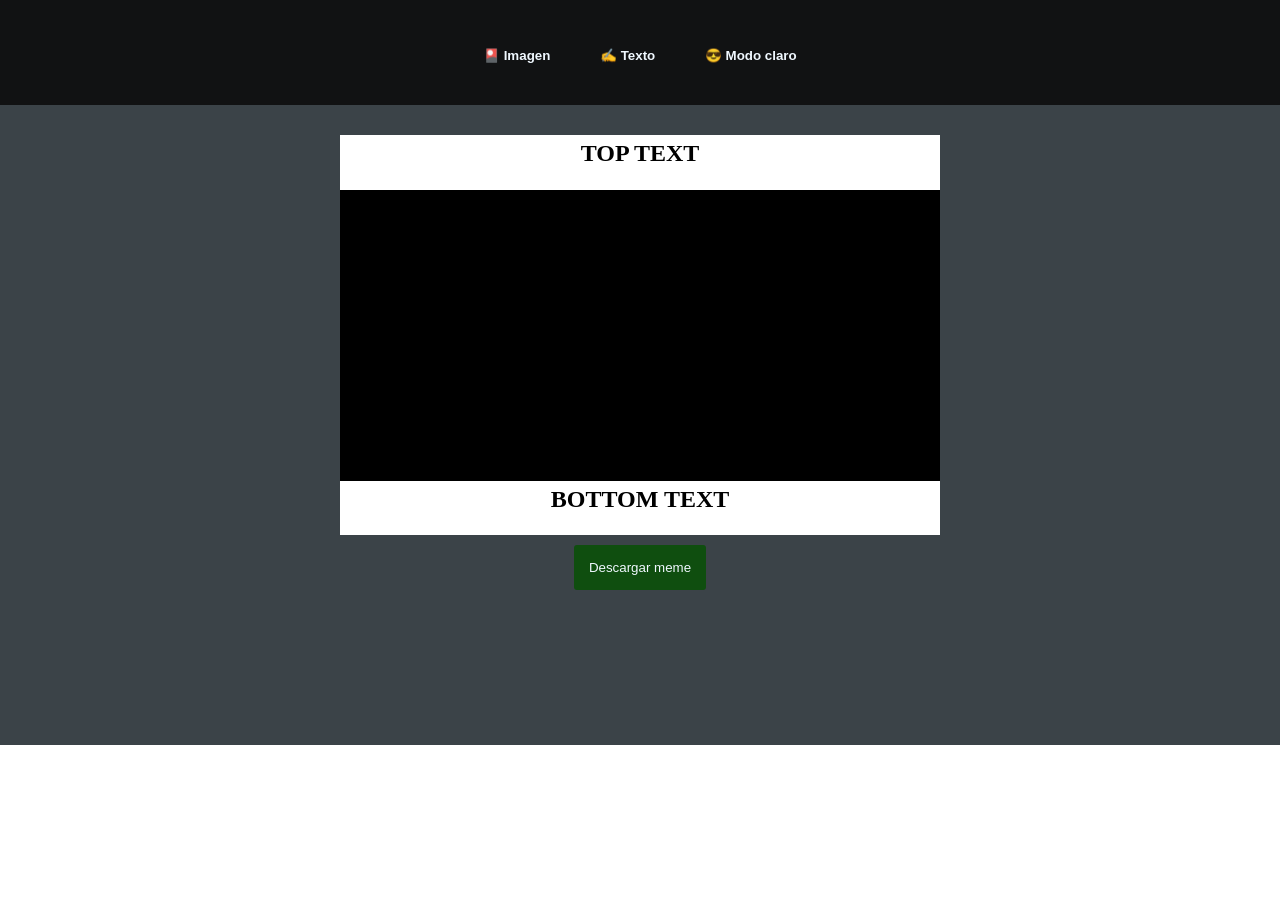
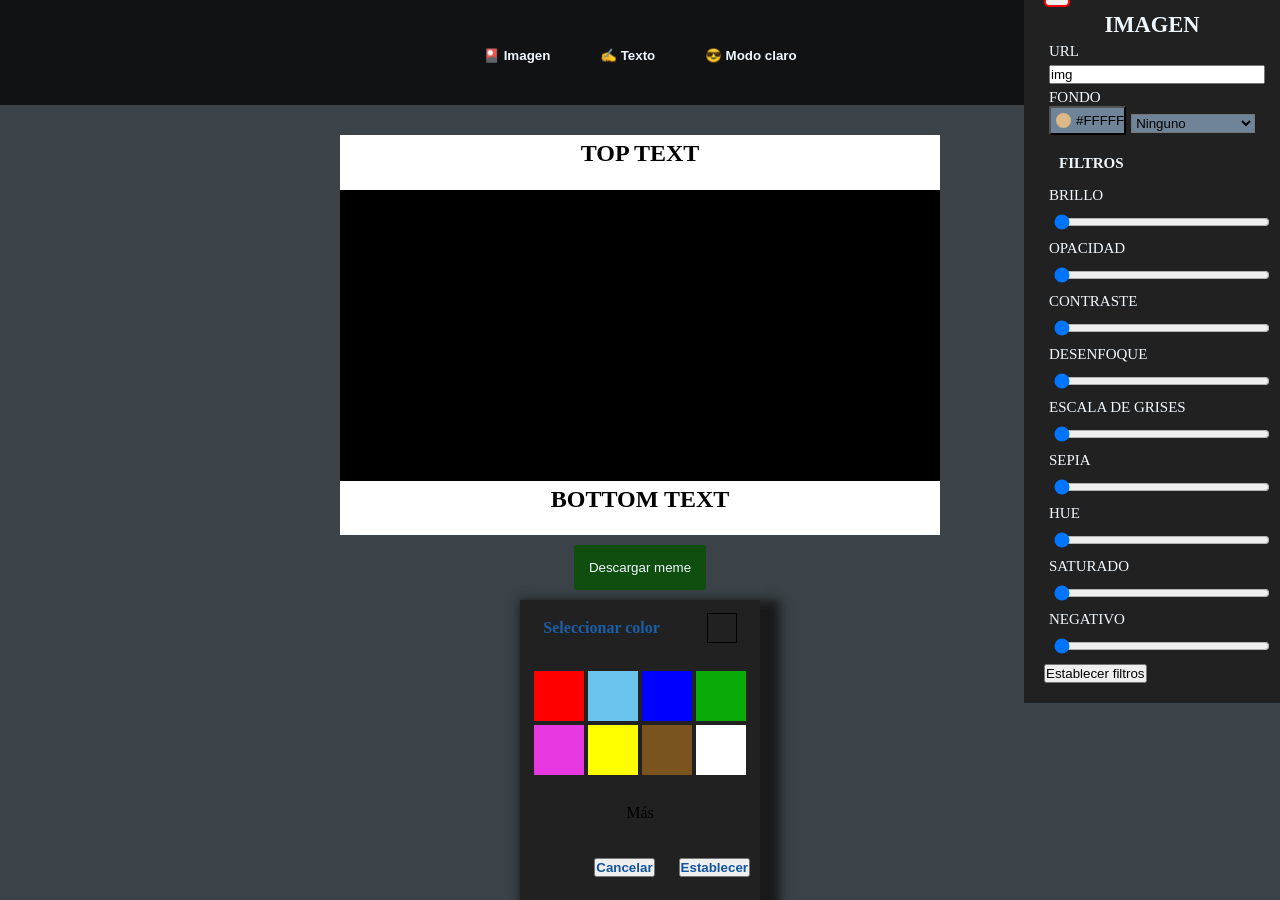
Before and after one commit to cintyy73/generador-de-memes, a plain HTML site: page index.html in a window 1280 px wide. Shown: the part 55-955 px from the top of the page. Before the commit the page ends 800 px from the top, so only its background shows below. Drawn offline with Linux system fonts and the light colour scheme.

Commit message:
modal img ok! agrego paleta de colores falta revisar add remove en js

```diff
--- a/app.js
+++ b/app.js
@@ -3,12 +3,21 @@ const $ = (selector) => document.querySelector(selector);
 // *****Elementos
 const btnClaro = $(".modo-claro");
 const main = $("main");
-const header =$("header");
-const modalImg =$(".form-img");
+const header = $("header");
+const modalImg = $(".form-img");
 const btnImg = $(".btn-img");
-const btnX  =$("btn-x")
-console.log(modalImg)
-console.log(btnImg)
+const btnX  =$(".btn-x");
+
+const contPaleta = $("#cont-paleta-color");
+console.log(contPaleta)
+const color = $(".color");
+
+const cancelar = $(".cancelar");
+console.log(cancelar)
+
+
+// console.log(modalImg)
+// console.log(btnImg)
 /******Eventos*****/
 
 /*---- --------Modo claro/oscuro-------------*/
@@ -20,7 +29,6 @@ btnClaro.addEventListener("click", ()=>{
 
     if(btnClaro.innerText==="😎 Modo claro"){
         btnClaro.innerText="🌚 Modo oscuro";
-
     }
     else{
         btnClaro.innerText="😎 Modo claro"
@@ -29,11 +37,12 @@ btnClaro.addEventListener("click", ()=>{
 
 /*-----modal configuracion img---------*/
 
+
+
 btnImg.addEventListener("click", ()=>{
     modalImg.classList.remove("close");
     modalImg.classList.add("open");
-    console.log(modalImg)
-    console.log(btnImg)
+
 })
 
 btnX.addEventListener("click", ()=>{
@@ -41,3 +50,14 @@ btnX.addEventListener("click", ()=>{
     modalImg.classList.remove("open");
 
 })
+
+color.addEventListener("click", ()=>{
+    contPaleta.classList.remove("close");
+    contPaleta.classList.add("open");
+})
+
+cancelar.addEventListener("click", ()=>{
+    contPaleta.classList.add("close");
+    contPaleta.classList.remove("open");
+
+})
--- a/index.html
+++ b/index.html
@@ -88,7 +88,7 @@
 
         </main>
         <aside z-index="100" class="form-img">
-            <button class="btn-x">x</button>
+            <button class="btn-x">&times</button>
             <form action="">
                 <h2>IMAGEN</h2>
 
@@ -100,15 +100,13 @@
                 <label for="fondo">FONDO</label>
                 <br>
                 <div class="cont-fondo">
-                    <div class="color">
-                        <div class="circulo"></div>
+                    <button class="color">
+                        <div class="circulo">
+
+                        </div>
                         <p class="sexag">#FFFFF</p>
-                    </div>
-                <!--  <div class="cont-color">
-                        <h4>Seleccionar color</h4>
-                        <div class="color-select"></div>
-
-                    </div> -->
+                    </button>
+                <!-- paleta de colores -->
                     <select type="radio" name="option-color" id="option-color">
                         <option  value="ninguno">Ninguno</option>
                         <option value="aclarar">Aclarar</option>
@@ -164,14 +162,34 @@
                 <div class="cont-range">
                     <input type="range" id="negativo" min="0" max="100" value="0">
                 </div>
+                <button class="establecer-f">Establecer filtros</button>
             </form>
-            <button class="reestablecer-f">Reestablecer filtros</button>
         </aside>
 
-    </section>
 
+        <div id="cont-paleta-color">
+            <div class="cont-sel-color ">
+                <h4>Seleccionar color</h4>
+                <div class="color-elegido"></div>
+            </div>
+            <div class="paleta">
+                <div class="red"></div>
+                <div class="l-blue"></div>
+                <div class="blue"></div>
+                <div class="green"></div>
+                <div class="pink"></div>
+                <div class="yellow"></div>
+                <div class="black"></div>
+                <div class="white"></div>
+            </div>
+        <span class="mas">Más</span>
+        <div class="cont-est-canc">
+            <button class="cancelar">Cancelar</button>
+            <button class="establecer">Establecer</button>
+        </div>
+    </div>
 
-
+</section>
 
     <script src="./app.js"></script>
 </body>
--- a/style.css
+++ b/style.css
@@ -15,7 +15,7 @@
     --modoOscuroHeader:#111213;
     --textoModoOcuro:#f0f8ff;
     --hoverLiModoOscuro:#7b531e;
-
+    --modoOscuroModal:rgb(34, 33, 33);
     --bottomDowloand:#0f4e0f;
     --bottomBorderHover:#98fb98;
 }
@@ -124,10 +124,10 @@ div.container div.top-text, div.bottom-text h2{
 
 aside.form-img{
     width: 20%;
-    display: none;
+    /* display: none; */
     flex-direction: column;
     padding: 20px;
-    background-color: var(--modoOscuroSection);
+    background-color: var(--modoOscuroModal);
     color: var(--textoModoOcuro);
     font-size: 15px;
     position: absolute;
@@ -137,9 +137,13 @@ aside.form-img{
 
 }
 
-aside.form-img button.x{
-    background-color:transparent;
+aside.form-img button.btn-x{
     align-self:flex-end;
+    /* color: red; */
+    border-radius: 5px;
+    border: 2px solid red;
+    font-size: 30px;
+    padding: 2px;
 }
 
 aside.form-img button.reestablecer-f, select{
@@ -180,11 +184,104 @@ aside.form-img button.x, button.reestablecer-f{
     border-radius: 50%;
     margin:5px ;
     background-color: #deb887;
+}
+
+/*****paleta de colores***/
+
+div#cont-paleta-color{
+    width: 240px;
+    height: 300px;
+    display:flex;
+    justify-content: space-around;
+    align-items: center;
+    flex-direction: column;
+    box-shadow:10px 10px 10px 10px rgba(22, 22, 22, 0.921);
+    background-color: var(--modoOscuroModal);
+  /*  position:absolute;
+    right: 2%;
+    top: 33%;
+    posicion ok!  no funciona ass remove*/
+}
+
+#cont-paleta-color .cont-sel-color{
+    width: 100%;
+    display: flex;
+    justify-content: space-around;
+    align-items: center;
+    color: #1b5fa8;
 
 }
+
+#cont-paleta-color .cont-sel-color .color-elegido{
+    width: 30px;
+    height: 30px;
+    border: 1px solid black;
+}
+
+#cont-paleta-color .paleta{
+    display: flex;
+    flex-wrap: wrap ;
+    justify-content: center;
+    align-items: center;
+
+}
+
+#cont-paleta-color .paleta div{
+    width: 50px;
+    height: 50px;
+    margin: 2px;
+    background-color: #7b531e;
+}
+
+#cont-paleta-color .paleta div.red{
+    background-color: #ff0000;
+}
+
+#cont-paleta-color .paleta div.l-blue{
+    background-color: #6ac4ee;
+}
+
+#cont-paleta-color .paleta div.blue{
+    background-color: #0000ff;
+}
+
+#cont-paleta-color .paleta div.green{
+    background-color: #09ab09;
+}
+
+#cont-paleta-color .paleta div.pink{
+    background-color: #e738e1;
+}
+
+#cont-paleta-color .paleta div.yellow{
+    background-color: #ffff00;
+}
+
+.black{
+    background-color: #000000;
+}
+
+#cont-paleta-color .paleta div.white{
+    background-color: #ffffff;
+}
+#cont-paleta-color .paleta div.open{
+    display: flex;
+}
+#cont-paleta-color .cont-est-canc{
+    width: 100%;
+    text-align: end;
+}
+
+#cont-paleta-color button{
+    color: #1253a2;
+    margin: 10px;
+    font-weight: bold;
+}
+
 .form-img label{
     margin: 5px;
 }
+
 .form-img h4{
     padding: 10PX;
     margin: 5pX;
@@ -192,7 +289,7 @@ aside.form-img button.x, button.reestablecer-f{
 }
 .cont-range, select, input{
     width: 100%;
-    color: var(--modoOscuroInput);
+    /* color: var(--modoOscuroInput); */
     margin:5px ;
 }
 
@@ -207,10 +304,6 @@ aside.form-img button.x, button.reestablecer-f{
     transition: background 0.5s linear ;
     background-color: var(--modoClaroHeader  );
 
-}
-
-.open{
-    display: flex;
 }
 
 .close{
```
